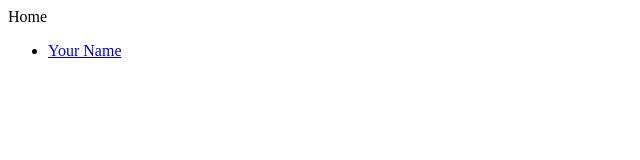
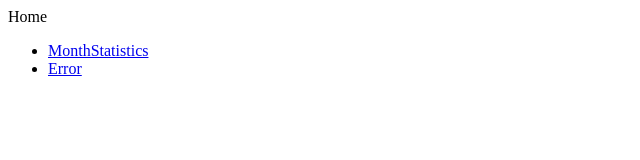
Before and after one commit to katysya/Weather, a React (Vite) app: page / in a window 1280 px wide. Shown: the top 160 px of the page, without its empty margins (0-640 px from the left). Built offline with nearby package versions, Linux system fonts and the light colour scheme.

Commit message:
Добавление Link для страницы Home

```diff
--- a/src/pages/Home.tsx
+++ b/src/pages/Home.tsx
@@ -9,7 +9,10 @@ export const Home = (props: Props) => {
       <nav>
         <ul>
           <li>
-            <Link to={`/monthstatistics`}>Your Name</Link>
+            <Link to={`/monthstatistics`}>MonthStatistics</Link>
+          </li>
+          <li>
+            <Link to={`/error`}>Error</Link>
           </li>
         </ul>
       </nav>
```
